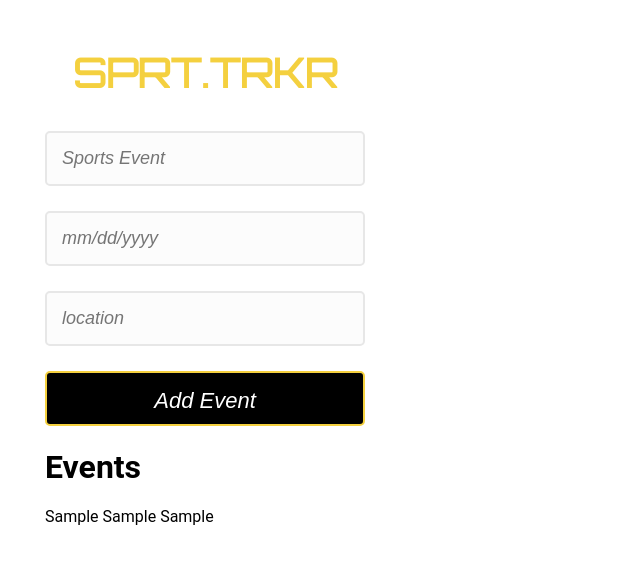
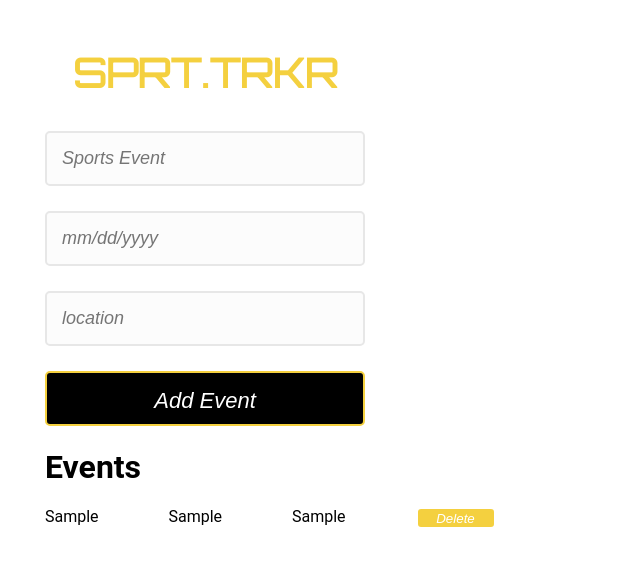
Before and after one commit to pmvillanueva/sports-event-tracker, a plain HTML site: page index.html in a window 1280 px wide. Both pictures are taken after typing "Sample", "Sample", "Sample" into the empty fields and a click on the button "Add Event". Shown: the whole page, without its empty margins (0-640 px from the left). Drawn offline with nearby package versions, Linux system fonts and the light colour scheme.

Commit message:
added delete button and toggleCLass for line-through

```diff
--- a/index.html
+++ b/index.html
@@ -14,12 +14,18 @@
             <input id="sports-event" type="text" placeholder="Sports Event"/>
             <input id="date" type="text" placeholder="mm/dd/yyyy"/>
             <input id="location" type="text" placeholder="location"/>
-            <button type="submit">Add Event</button>
+            <button id="submit-button" type="submit">Add Event</button>
         </form>
       </div>
-      <div class="events">
-        <h1>Events</h1>
-
+        <div class="events">
+          <h1>Events</h1>
+          <div class="events-list">
+            <div class="event-row">
+              <div class="event-name"></div>
+              <div class="event-date"></div>
+              <div class="event-location"></div>
+            </div>
+          </div>
       </div>
     </div>
 
--- a/js/app.js
+++ b/js/app.js
@@ -2,33 +2,30 @@ $(document).ready(function() {
   $(".js-event-form").submit(function(event){
     event.preventDefault();
 
-  var sportsEvent = $("#sports-event").val();
-  var date = $("#date").val();
-  var location = $("#location").val();
+    var sportsEvent = $("#sports-event").val();
+    var date = $("#date").val();
+    var location = $("#location").val();
 
-  $(".events").append(sportsEvent + " ",  date + " ", location);
+    $(".events-list").append(`<div class="event-row"><div class="event-name">${sportsEvent}</div>  <div class="event-date">${date}</div> <div class="event-location">${location}</div> <button class="delete-button" type="submit">Delete</button></div>`);
 
-//$("#event-results").append($("<li>").text(sportsEvent));
-//$("#event-results").append($("<li>").text(date));
-//$("#event-results").append($("<li>").text(location));
+    $("#sports-event").val("");
+    $("#date").val("");
+    $("#location").val("");
 
-/*function myFunction() {
-    var table = document.getElementById("myTable");
-    var row = table.insertRow(0);
-    var cell1 = row.insertCell(0);
-    var cell2 = row.insertCell(1);
-    var cell3 = row.insertCell(2);
-    cell1.innerHTML = sportsEvent;
-    cell2.innerHTML = date;
-    cell3.innerHTML = location;
-}*/
+    $(".event-row").click(function() {
+      console.log("hello");
+      $(this).find("div").toggleClass("event-past");
 
+    });
 
-  $("#sports-event").val("");
-  $("#date").val("");
-  $("#location").val("");
+    $(".delete-button").click(function() {
+      console.log("delete-button-clicked");
+      $(this).closest(".event-row").remove();
+
+    });
 
   });
 
 
+
 });
--- a/styles/main.css
+++ b/styles/main.css
@@ -18,8 +18,6 @@ h2 {
   color: #F4D03F;
 }
 
-
-
 form {
   display: inline-block;
   border: black;
@@ -38,9 +36,7 @@ input {
   margin-bottom: 25px;
 }
 
-
-
-button {
+#submit-button {
   display: block;
   width: 320px;
   height: 55px;
@@ -54,3 +50,44 @@ button {
   border-radius: 5px;
   border-color: #F4D03F;
   cursor: pointer;
+}
+
+.event-row {
+  float:left;
+  width: 100%;
+}
+
+.event-row div {
+  float:left;
+}
+
+.event-name {
+  width: 10%;
+}
+
+.event-date {
+  width: 10%;
+}
+
+.event-location {
+  width: 10%;
+}
+
+.event-past {
+  color: red;
+  text-decoration: line-through;
+
+}
+
+.delete-button {
+  display: block;
+  width: 80px;
+  height: 22px;
+  text-align: center;
+  color: white;
+  background-color: #F4D03F;
+  font-style: italic;
+  border: 2px solid;
+  border-radius: 5px;
+
+}
```
